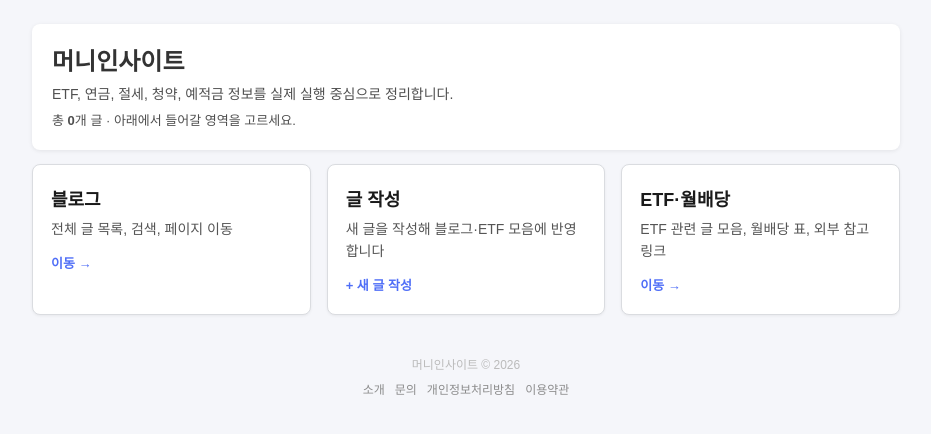
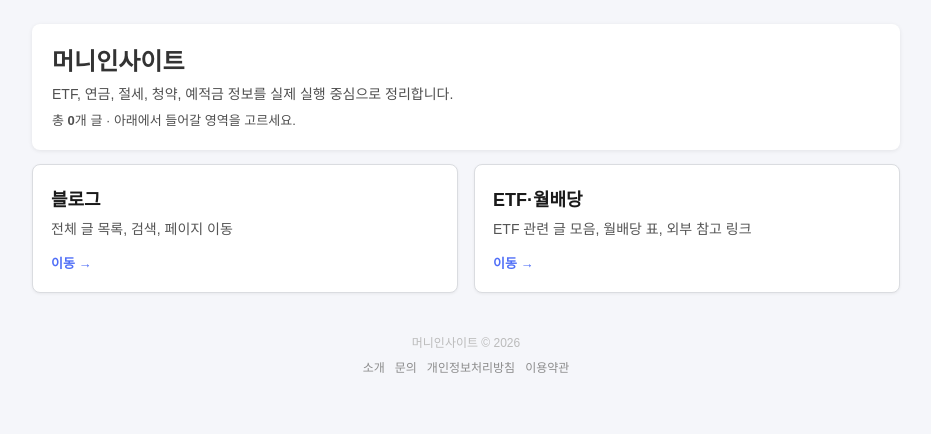
Before and after one commit to pwcosmos-create/coupax-homepage, a Flask app: page / in a window 1280 px wide. Shown: the part 95-529 px from the top of the page, without its empty margins (174-1105 px from the left). Run offline with Flask 3, Linux system fonts and the light colour scheme; data that the repository does not hold is empty.

Commit message:
Remove write post tile from home page.
Co-authored-by: Cursor <cursoragent@cursor.com>

```diff
--- a/board/templates/home.html
+++ b/board/templates/home.html
@@ -28,11 +28,6 @@
     <p>전체 글 목록, 검색, 페이지 이동</p>
     <span class="home-tile-cta">이동 →</span>
   </a>
-  <a class="home-tile home-tile-write" href="{{ url_for('write') }}">
-    <h2>글 작성</h2>
-    <p>새 글을 작성해 블로그·ETF 모음에 반영합니다</p>
-    <span class="home-tile-cta home-tile-cta-accent">+ 새 글 작성</span>
-  </a>
   <a class="home-tile" href="{{ url_for('etf_hub') }}">
     <h2>ETF·월배당</h2>
     <p>ETF 관련 글 모음, 월배당 표, 외부 참고 링크</p>
```
